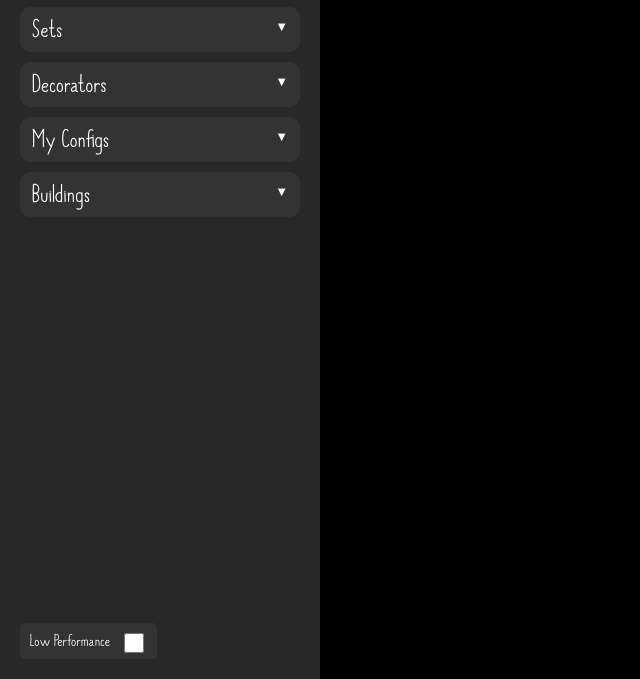
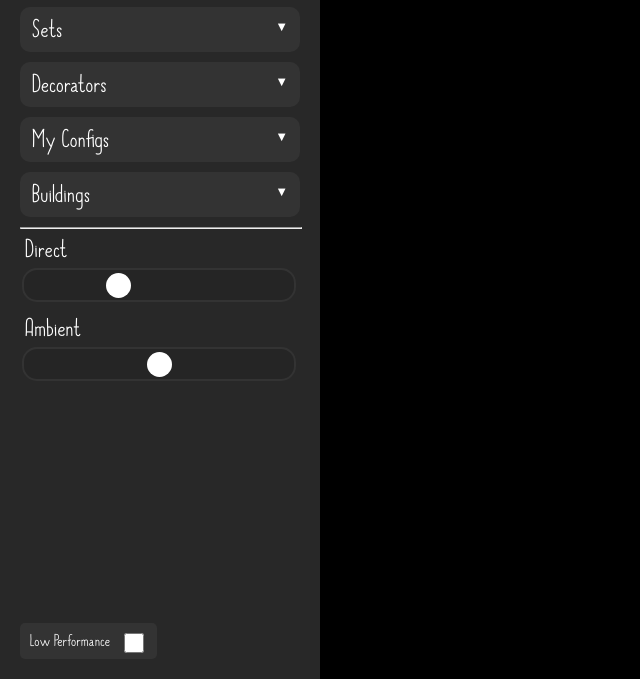
Before and after one commit to tylertms/shellbox, a website built with Vite: page src/index.html in a window 1280 px wide. Shown: the part 121-800 px from the top of the page, without its empty margins (0-640 px from the left). Built offline with nearby package versions, Linux system fonts and the light colour scheme; no server answers.

Commit message:
light level sliders, shadow improvements

```diff
--- a/src/index.html
+++ b/src/index.html
@@ -50,6 +50,19 @@
             <div id="building-content" class="content">
             </div>
 
+            <hr id="header-break-padded">
+
+            <div class="slider-container">
+                <p>Direct</p>
+                <input type="range" class="slider" min="0" max="6" value="2" step="0.01"/>
+            </div>
+
+            <div class="slider-container">
+                <p>Ambient</p>
+                <input type="range" class="slider" min="0" max="2" value="1" step="0.01"/>
+            </div>
+
+
             <div class="performance-mode-toggle">
                 <label for="performance-mode">Low Performance</label>
                 <input type="checkbox" id="performance-mode" name="performance-mode">
--- a/src/scripts/main.js
+++ b/src/scripts/main.js
@@ -2,7 +2,7 @@
 
 import { getShells, initConfig, setShells } from './utils/config.js';
 import populateShellData from './menu/populate.js';
-import { setupPanelToggle, setupLowPerformance, setupCollapsible, setupApplyButtons, setupSigninButton } from './menu/panel.js'; // Import panel toggle
+import { setupPanelToggle, setupLowPerformance, setupCollapsible, setupApplyButtons, setupSigninButton, setupSliders } from './menu/panel.js'; // Import panel toggle
 import { defaults, fileMap, categoryMap } from './utils/constants.js';
 import loadShells from './render/load.js';
 import { fetchBackup } from './api/backup.js';
@@ -30,6 +30,7 @@ async function initializeApp() {
     setupCollapsible();
     setupApplyButtons();
     setupSigninButton();
+    setupSliders();
 
     await populateShellData();
 
--- a/src/scripts/menu/panel.js
+++ b/src/scripts/menu/panel.js
@@ -1,5 +1,6 @@
 import { fetchBackup } from "../api/backup";
 import applyPerformanceMode from "../render/scene";
+import { ambientLight, directionalLight } from "../render/scene";
 import { apply } from "../utils/apply";
 import populateShellData from "./populate";
 import populateVariations from "./variations";
@@ -82,3 +83,18 @@ export function setupSigninButton() {
     }
   });
 }
+
+export function setupSliders() {
+  const sliders = [...document.getElementsByClassName("slider")]
+  sliders.forEach(slider => {
+    slider.addEventListener('input', (event) => {
+      switch (slider.previousElementSibling.textContent) {
+        case "Ambient":
+          ambientLight.intensity = event.target.value
+          break;
+        case "Direct":
+          directionalLight.intensity = event.target.value
+      }
+    });
+  })
+}
--- a/src/scripts/render/scene.js
+++ b/src/scripts/render/scene.js
@@ -25,6 +25,9 @@ const renderer = new THREE.WebGLRenderer({
     logarithmicDepthBuffer: true
 });
 
+renderer.shadowMap.type = THREE.PCFSoftShadowMap; // Use PCFSoftShadowMap for smoother edges
+
+
 renderer.setPixelRatio(window.devicePixelRatio);
 renderer.setSize(window.innerWidth, window.innerHeight);
 renderer.outputEncoding = THREE.LinearEncoding;
@@ -36,7 +39,7 @@ renderer.shadowMap.enabled = !performanceMode;
 document.body.appendChild(renderer.domElement);
 
 // Apply CSS saturate filter
-renderer.domElement.style.filter = 'brightness(1.4) saturate(1.4) contrast(1.4)';
+renderer.domElement.style.filter = 'saturate(1.4) contrast(1.4)';
 
 const controls = new OrbitControls(camera, renderer.domElement);
 controls.enableDamping = true;
@@ -46,18 +49,20 @@ controls.maxDistance = 200;
 controls.minDistance = 10;
 
 // Ambient light (constant)
-const ambientLight = new THREE.AmbientLight(0xffffff, 0.5);
+// on a scale from 0 to 2, default 1
+const ambientLight = new THREE.AmbientLight(0xffffff, 1);
 ambientLight.userData = { permanent: true };
 scene.add(ambientLight);
 
 // Directional light with shadows
-const directionalLight = new THREE.DirectionalLight(0xffffff, 0.8);
+// on a scale from 0 to 6, default 2
+const directionalLight = new THREE.DirectionalLight(0xffffff, 2);
 directionalLight.position.set(-12, 12, 7.5);
 directionalLight.castShadow = !performanceMode;
 
 if (!performanceMode) {
-    directionalLight.shadow.mapSize.width = 2048;
-    directionalLight.shadow.mapSize.height = 2048;
+    directionalLight.shadow.mapSize.width = 1024;
+    directionalLight.shadow.mapSize.height = 1024;
     directionalLight.shadow.camera.near = -50;
     directionalLight.shadow.camera.far = 100;
     directionalLight.shadow.camera.left = -50;
@@ -65,7 +70,7 @@ if (!performanceMode) {
     directionalLight.shadow.camera.top = 50;
     directionalLight.shadow.camera.bottom = -50;
     directionalLight.shadow.bias = -0.001;
-    directionalLight.shadow.radius = 1; // Soft shadow
+    directionalLight.shadow.radius = 0; // Soft shadow
 }
 
 directionalLight.userData = { permanent: true };
@@ -95,4 +100,4 @@ function animate() {
 
 animate();
 
-export { scene, camera, renderer };
+export { scene, camera, renderer, ambientLight, directionalLight };
--- a/src/styles/styles.css
+++ b/src/styles/styles.css
@@ -138,6 +138,13 @@ hr#header-break {
     width: 280px;
 }
 
+hr#header-break-padded {
+    float: left;
+    width: 280px;
+    margin-top: 10px;
+    margin-bottom: 10px;
+}
+
 .collapsible {
     position: relative;
     background-color: #333;
@@ -239,11 +246,11 @@ hr#header-break {
 
 #variations {
     display: none;
-    flex-wrap: wrap; /* Allows buttons to wrap if they can't fit */
-    gap: 10px; /* Adds space between buttons */
-    justify-content: left; /* Centers the buttons within the row */
-    width: 100%; /* Ensures the container spans the full width */
-    box-sizing: border-box; /* Prevents content overflow due to padding */
+    flex-wrap: wrap;
+    gap: 10px;
+    justify-content: left;
+    width: 100%;
+    box-sizing: border-box;
 }
 
 
@@ -252,9 +259,9 @@ hr#header-break {
     font-size: 16px;
     cursor: pointer;
     border: 2px solid #ccc;
-    border-radius: 50%; /* Circular buttons */
+    border-radius: 50%;
     text-align: center;
-    flex-shrink: 1; /* Allows buttons to shrink if needed */
+    flex-shrink: 1;
     width: 15%;
     aspect-ratio: 1;
 }
@@ -262,3 +269,46 @@ hr#header-break {
 .variation-button:hover {
     opacity: 0.8;
 }
+
+.slider-container {
+    position: relative;
+    width: calc(100% - 30px);
+    margin-bottom: 10px;
+}
+
+p {
+    font-size: 24px;
+    margin-bottom: 0;
+    margin-left: 5px;
+    margin-top: 0px;
+}
+
+
+.slider {
+    -webkit-appearance: none;
+    appearance: none;
+    width: 100%;
+    height: 30px;
+    background: rgba(34, 34, 34, 0.5);
+    border: 2px solid #333;
+    border-radius: 15px;
+    outline: none;
+}
+
+.slider::-webkit-slider-thumb {
+    -webkit-appearance: none;
+    appearance: none;
+    width: 25px;
+    height: 25px;
+    background:  white;
+    border-radius: 50%;
+    cursor: pointer;
+}
+
+.slider::-moz-range-thumb {
+    width: 25px;
+    height: 25px;
+    background: #333;
+    border-radius: 50%;
+    cursor: pointer;
+}
```
